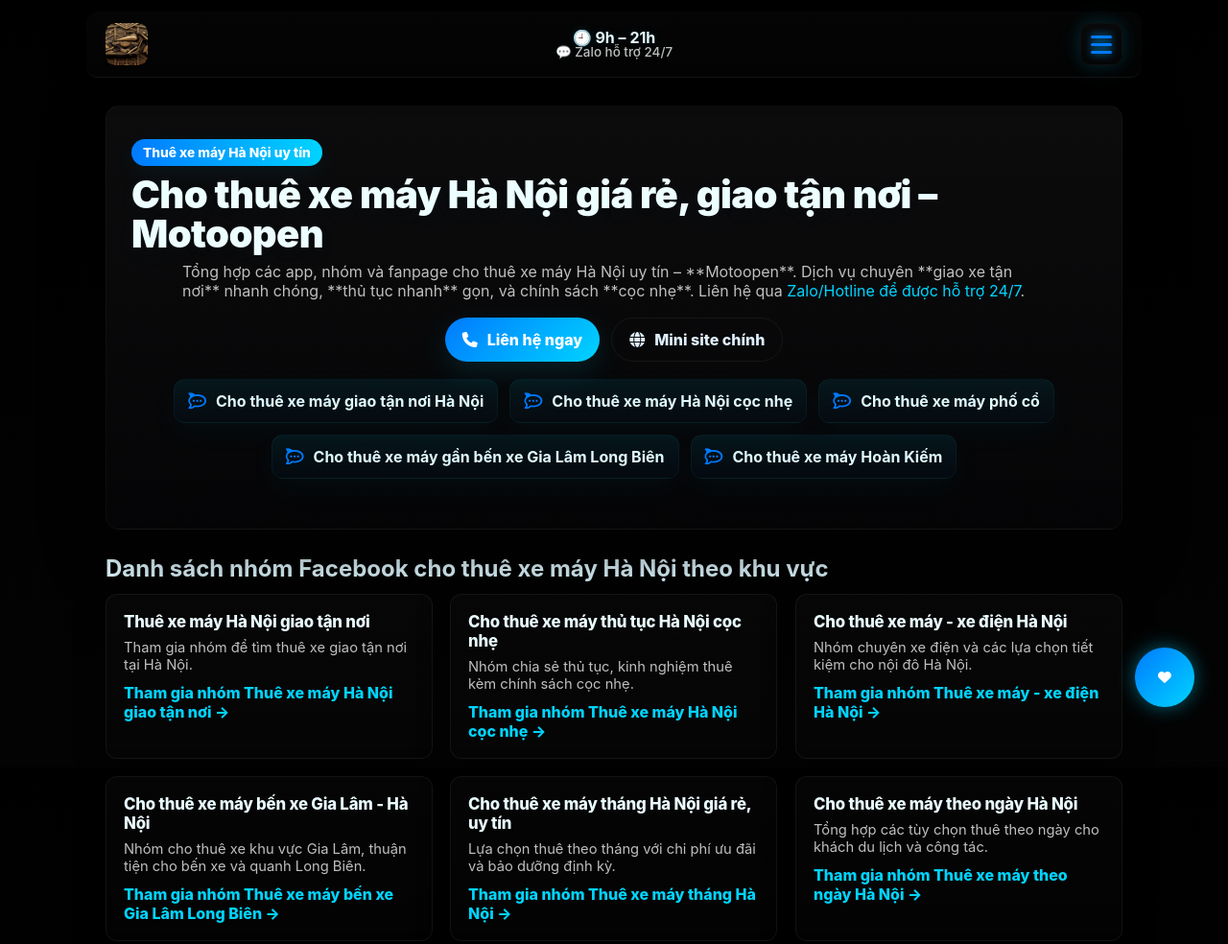
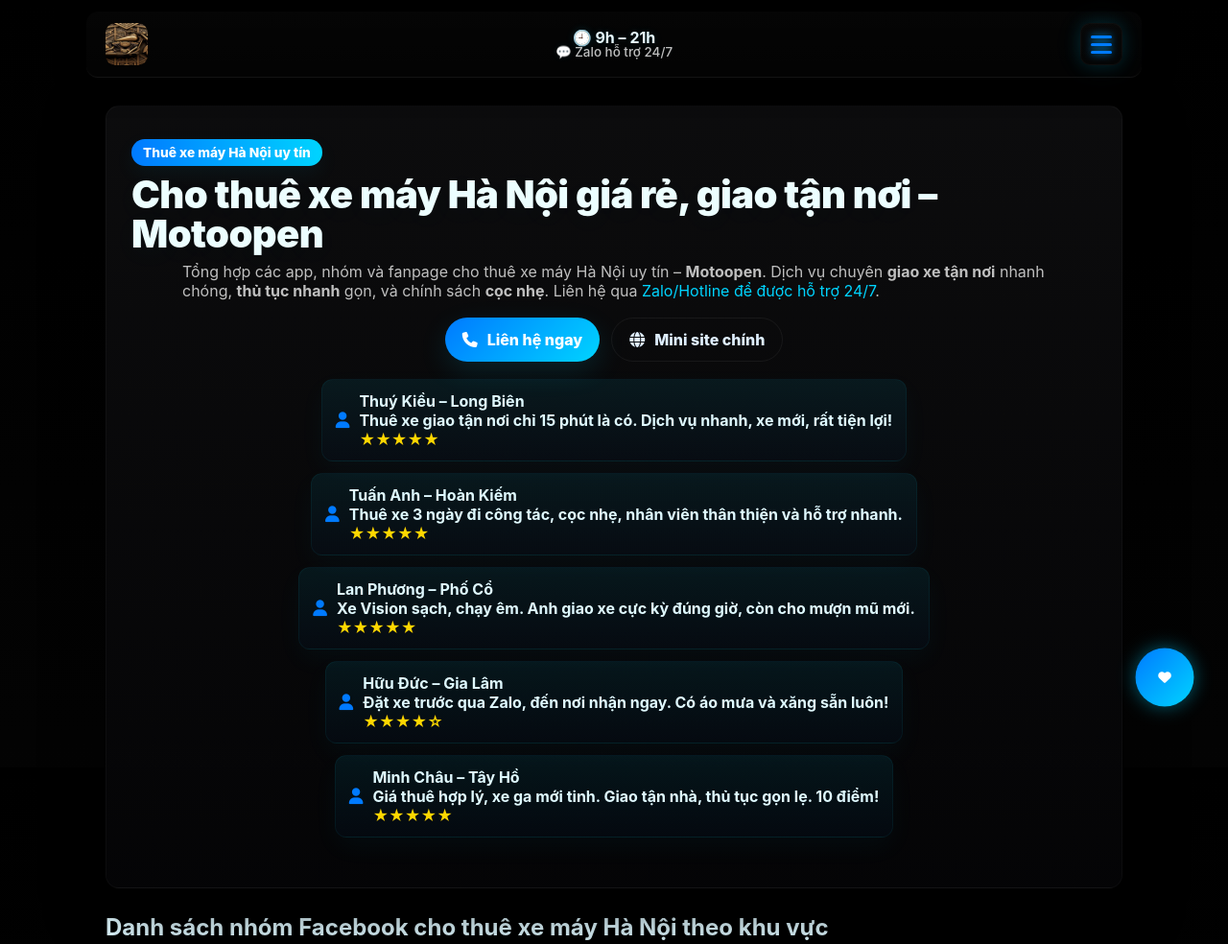
Before and after one commit to motoopen/appthuexemay, a plain HTML site: page index.html in a window 1280 px wide. Shown: the top 984 px of the page at 96% size. Drawn offline with Linux system fonts and the light colour scheme.

Commit message:
Update index.html

```diff
--- a/index.html
+++ b/index.html
@@ -8,7 +8,6 @@
   <meta name="description" content="Tổng hợp app, nhóm và fanpage cho thuê xe máy Hà Nội uy tín – Motoopen. Dịch vụ giao tận nơi, thủ tục nhanh, cọc nhẹ. Liên hệ Zalo hỗ trợ 24/7." />
   <link rel="canonical" href="https://motoopen.github.io/appthuexemay/">
 
-  <!-- Open Graph Meta Tags (For Facebook/Zalo/etc.) -->
   <meta property="og:title" content="Cho thuê xe máy Hà Nội giá rẻ, giao tận nơi | Tổng hợp app & nhóm uy tín - Motoopen" />
   <meta property="og:description" content="Tổng hợp app, nhóm và fanpage cho thuê xe máy Hà Nội uy tín – Motoopen. Dịch vụ giao tận nơi, thủ tục nhanh, cọc nhẹ. Liên hệ Zalo hỗ trợ 24/7." />
   <meta property="og:url" content="https://motoopen.github.io/appthuexemay/" />
@@ -17,7 +16,6 @@
   <meta property="og:locale" content="vi_VN" />
   <meta property="og:site_name" content="Motoopen" />
 
-  <!-- Twitter Card Meta Tags -->
   <meta name="twitter:card" content="summary_large_image" />
   <meta name="twitter:title" content="Cho thuê xe máy Hà Nội giá rẻ, giao tận nơi | Tổng hợp app & nhóm uy tín - Motoopen" />
   <meta name="twitter:description" content="Tổng hợp app, nhóm và fanpage cho thuê xe máy Hà Nội uy tín – Motoopen. Dịch vụ giao tận nơi, thủ tục nhanh, cọc nhẹ. Liên hệ Zalo hỗ trợ 24/7." />
@@ -353,7 +351,6 @@
   </style>
 </head>
 <body>
-  <!-- Splash Intro (Giữ nguyên) -->
   <div id="splash-screen">
     <div class="splash-logo">
       <img src="https://raw.githubusercontent.com/motoopen/appthuexemay/refs/heads/main/IMG_5360.png" alt="Motoopen - Thuê xe máy Hà Nội uy tín">
@@ -392,29 +389,58 @@
     <section class="hero reveal" aria-labelledby="hero-title">
       <div class="kicker">Thuê xe máy Hà Nội uy tín</div>
       <h1 id="hero-title">Cho thuê xe máy Hà Nội giá rẻ, giao tận nơi – Motoopen</h1>
-      <p class="lead">Tổng hợp các app, nhóm và fanpage cho thuê xe máy Hà Nội uy tín – **Motoopen**. Dịch vụ chuyên **giao xe tận nơi** nhanh chóng, **thủ tục nhanh** gọn, và chính sách **cọc nhẹ**. Liên hệ qua <a href="https://zalo.me/0857255868" target="_blank" rel="noopener noreferrer">Zalo/Hotline để được hỗ trợ 24/7</a>.</p>
+      <p class="lead">Tổng hợp các app, nhóm và fanpage cho thuê xe máy Hà Nội uy tín – <b>Motoopen</b>. Dịch vụ chuyên <b>giao xe tận nơi</b> nhanh chóng, <b>thủ tục nhanh</b> gọn, và chính sách <b>cọc nhẹ</b>. Liên hệ qua <a href="https://zalo.me/0857255868" target="_blank" rel="noopener noreferrer">Zalo/Hotline để được hỗ trợ 24/7</a>.</p>
 
       <div class="hero-cta">
         <a class="btn" href="https://motoopen.github.io/appthuexemay/lienhe.html"><i class="fa-solid fa-phone"></i> Liên hệ ngay</a>
         <a class="btn alt" href="https://motoopen.github.io/chothuexemayhanoi/"><i class="fa-solid fa-globe"></i> Mini site chính</a>
       </div>
 
-      <div class="zalo-grid reveal" style="margin-top:18px;">
-        <a class="zalo-btn" href="https://zalo.me/0857255868" target="_blank" rel="noopener noreferrer">
-          <i class="fa-brands fa-rocketchat"></i> Cho thuê xe máy giao tận nơi Hà Nội
-        </a>
-        <a class="zalo-btn" href="https://zalo.me/0857255868" target="_blank" rel="noopener noreferrer">
-          <i class="fa-brands fa-rocketchat"></i> Cho thuê xe máy Hà Nội cọc nhẹ
-        </a>
-        <a class="zalo-btn" href="https://zalo.me/0857255868" target="_blank" rel="noopener noreferrer">
-          <i class="fa-brands fa-rocketchat"></i> Cho thuê xe máy phố cổ
-        </a>
-        <a class="zalo-btn" href="https://zalo.me/0857255868" target="_blank" rel="noopener noreferrer">
-          <i class="fa-brands fa-rocketchat"></i> Cho thuê xe máy gần bến xe Gia Lâm Long Biên
-        </a>
-        <a class="zalo-btn" href="https://zalo.me/0857255868" target="_blank" rel="noopener noreferrer">
-          <i class="fa-brands fa-rocketchat"></i> Cho thuê xe máy Hoàn Kiếm
-        </a>
+      <div class="zalo-grid reveal">
+        <div class="zalo-btn">
+          <i class="fa-solid fa-user"></i>
+          <div>
+            <strong>Thuý Kiều – Long Biên</strong><br>
+            <span>Thuê xe giao tận nơi chỉ 15 phút là có. Dịch vụ nhanh, xe mới, rất tiện lợi!</span><br>
+            <span style="color:#ffd700;">★★★★★</span>
+          </div>
+        </div>
+
+        <div class="zalo-btn">
+          <i class="fa-solid fa-user"></i>
+          <div>
+            <strong>Tuấn Anh – Hoàn Kiếm</strong><br>
+            <span>Thuê xe 3 ngày đi công tác, cọc nhẹ, nhân viên thân thiện và hỗ trợ nhanh.</span><br>
+            <span style="color:#ffd700;">★★★★★</span>
+          </div>
+        </div>
+
+        <div class="zalo-btn">
+          <i class="fa-solid fa-user"></i>
+          <div>
+            <strong>Lan Phương – Phố Cổ</strong><br>
+            <span>Xe Vision sạch, chạy êm. Anh giao xe cực kỳ đúng giờ, còn cho mượn mũ mới.</span><br>
+            <span style="color:#ffd700;">★★★★★</span>
+          </div>
+        </div>
+
+        <div class="zalo-btn">
+          <i class="fa-solid fa-user"></i>
+          <div>
+            <strong>Hữu Đức – Gia Lâm</strong><br>
+            <span>Đặt xe trước qua Zalo, đến nơi nhận ngay. Có áo mưa và xăng sẵn luôn!</span><br>
+            <span style="color:#ffd700;">★★★★☆</span>
+          </div>
+        </div>
+
+        <div class="zalo-btn">
+          <i class="fa-solid fa-user"></i>
+          <div>
+            <strong>Minh Châu – Tây Hồ</strong><br>
+            <span>Giá thuê hợp lý, xe ga mới tinh. Giao tận nhà, thủ tục gọn lẹ. 10 điểm!</span><br>
+            <span style="color:#ffd700;">★★★★★</span>
+          </div>
+        </div>
       </div>
     </section>
 
@@ -585,7 +611,7 @@
     <div class="footer-container">
       <div class="footer-col tagline reveal-item">
         <h4><i class="fa-solid fa-motorcycle"></i> Motoopen Hà Nội</h4>
-        <p>Hệ thống Motoopen chuyên **cho thuê xe máy Hà Nội** – **giao tận nơi**, **cọc nhẹ**, **uy tín** hơn 8 năm. Hỗ trợ **Zalo 24/7** và tư vấn khu vực phố cổ, Gia Lâm, Tây Hồ, Long Biên.</p>
+        <p>Hệ thống Motoopen chuyên <b>cho thuê xe máy Hà Nội</b> – <b>giao tận nơi</b>, <b>cọc nhẹ</b>, <b>uy tín</b> hơn 8 năm. Hỗ trợ <b>Zalo 24/7</b> và tư vấn khu vực phố cổ, Gia Lâm, Tây Hồ, Long Biên.</p>
       </div>
 
       <div class="footer-col contact reveal-item">
@@ -665,7 +691,6 @@
     </div>
   </div>
 
-  <!-- Thẻ âm thanh startup (Giữ nguyên) -->
   <audio id="splash-sound" preload="auto">
     <source src="https://actions.google.com/sounds/v1/cartoon/wood_plank_flicks.ogg" type="audio/ogg">
     <source src="https://actions.google.com/sounds/v1/cartoon/wood_plank_flicks.mp3" type="audio/mpeg">
```
